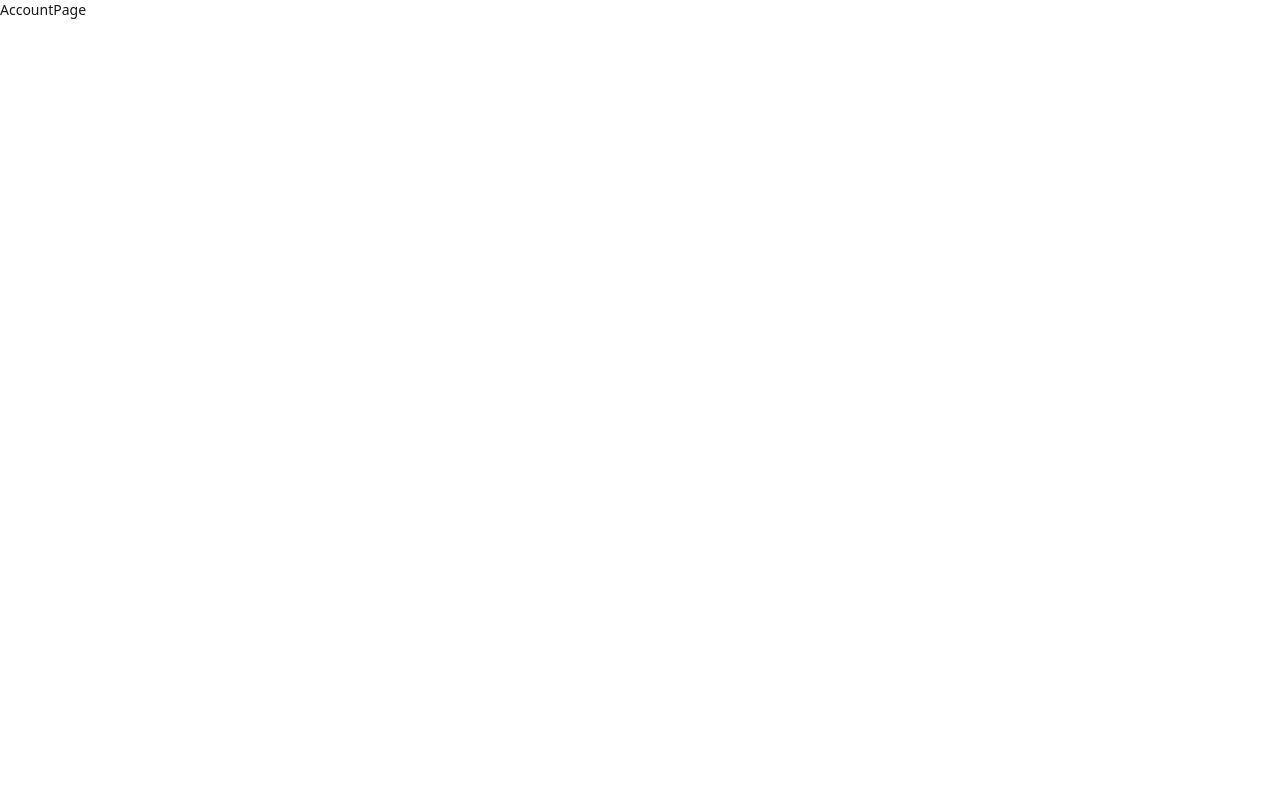
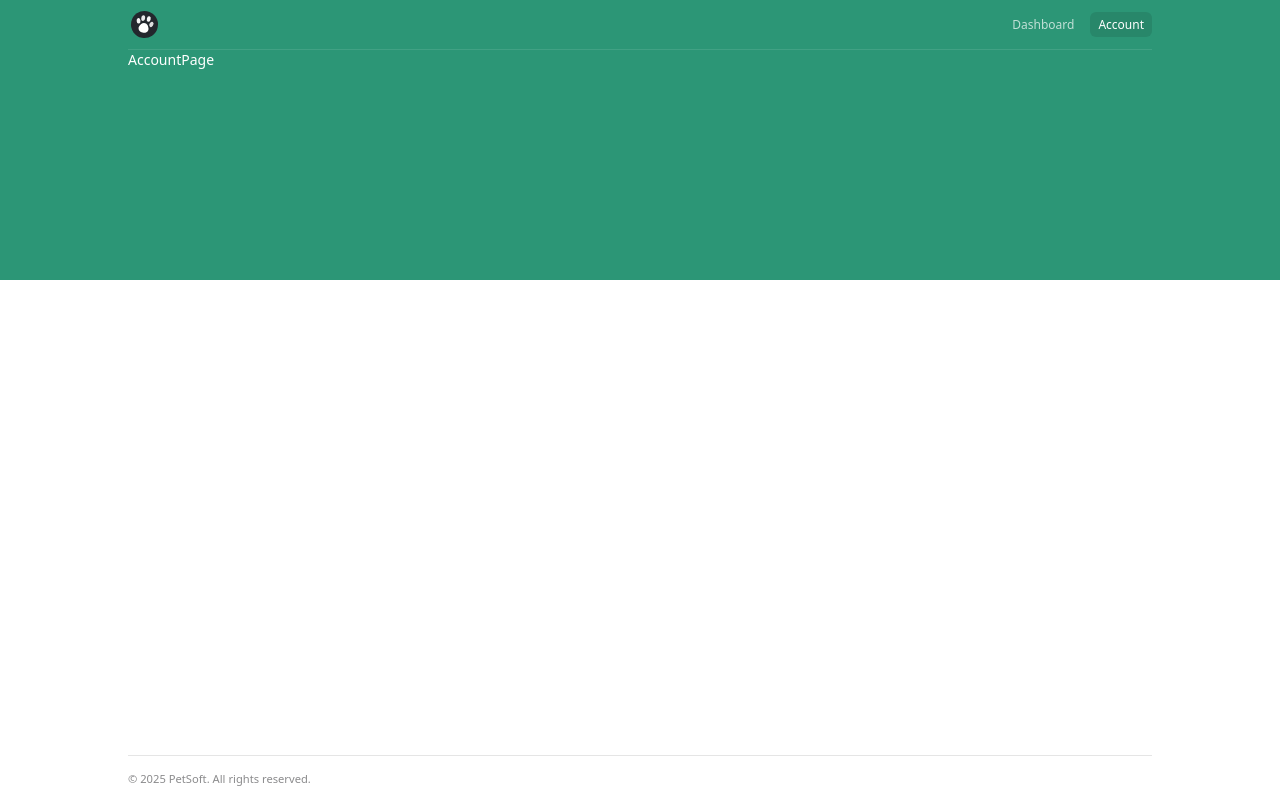
Before and after one commit to awais1019/PetSoft, a Next.js app: page /app/account in a window 1280 px wide. Built offline with nearby package versions, Linux system fonts and the light colour scheme.

Commit message:
feat(ui): add private app structure (dashboard, account) with shared layout

```diff
--- a/src/app/(app)/app/account/page.tsx
+++ b/src/app/(app)/app/account/page.tsx
@@ -2,6 +2,6 @@ import React from 'react'
 
 export default function AccountPage() {
   return (
-    <main>AccountPage</main>
+    <main className='text-white'>AccountPage</main>
   )
 }
--- /dev/null
+++ b/src/app/(app)/app/layout.tsx
@@ -0,0 +1,19 @@
+import AppFooter from '@/components/app-footer'
+import AppHeader from '@/components/app-header'
+import BackgroundPattern from '@/components/background-pattern'
+
+import React from 'react'
+
+export default function layout({children}: {children: React.ReactNode}) {
+  return (
+    <>
+    <BackgroundPattern />
+    <div className='max-w-5xl mx-auto px- flex flex-col min-h-screen'>
+    <AppHeader />
+    {children}
+    <AppFooter />
+    </div>
+
+    </>
+  )
+}
--- /dev/null
+++ b/src/components/app-footer.tsx
@@ -0,0 +1,9 @@
+import React from 'react'
+
+export default function AppFooter() {
+  return (
+    <footer className='border-t border-black/10 py-3  mt-auto'>
+        <small className='opacity-50'>© {new Date().getFullYear()} PetSoft. All rights reserved.</small>
+    </footer>
+  )
+}
--- /dev/null
+++ b/src/components/app-header.tsx
@@ -0,0 +1,46 @@
+"use client";
+
+import React from "react";
+import Logo from "./Logo";
+import Link from "next/link";
+import { usePathname } from "next/navigation";
+import { cn } from "@/lib/utils";
+
+const Routes = [
+  {
+    name: "Dashboard",
+    path: "/app/dashboard",
+  },
+  {
+    name: "Account",
+    path: "/app/account",
+  },
+];
+
+export default function AppHeader() {
+  const pathname = usePathname();
+  return (
+    <header className="flex items-center justify-between py-2 border-b border-white/10">
+      <Logo />
+      <nav>
+        <ul className="flex gap-2 text-xs">
+          {Routes.map((route) => (
+            <li key={route.name}>
+              <Link
+                href={route.path}
+                className={cn(
+                  "text-white/70 px-2 py-1 rounded-sm hover:text-white focus:text-white transition",
+                  {
+                    "bg-black/10 text-white": pathname === route.path,
+                  }
+                )}
+              >
+                {route.name}
+              </Link>
+            </li>
+          ))}
+        </ul>
+      </nav>
+    </header>
+  );
+}
--- /dev/null
+++ b/src/components/background-pattern.tsx
@@ -0,0 +1,5 @@
+import React from "react";
+
+export default function BackgroundPattern() {
+  return <div className="absolute top-0 bg-[#2C9676] w-full h-[280px] -z-10" />;
+}
```
